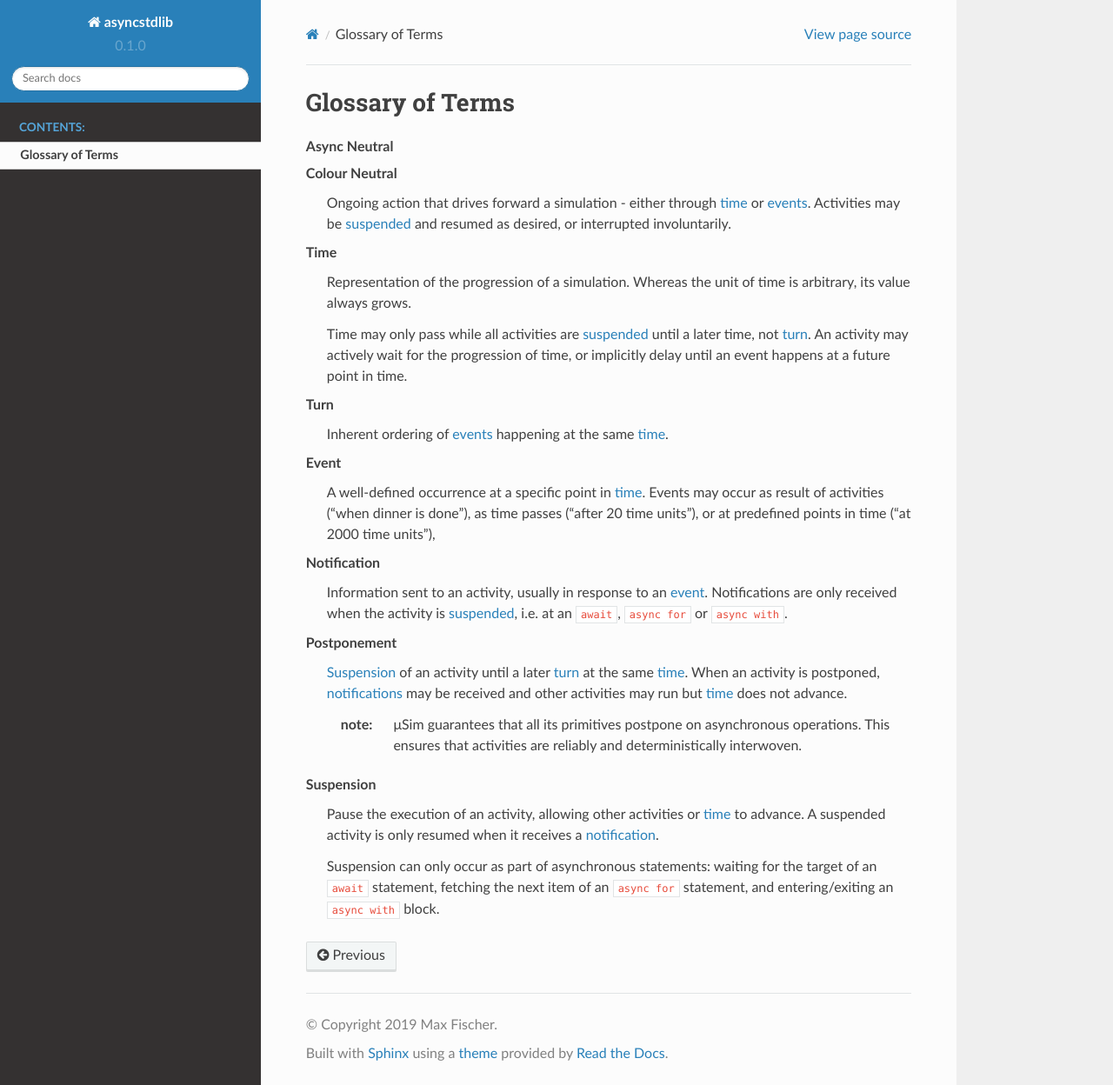
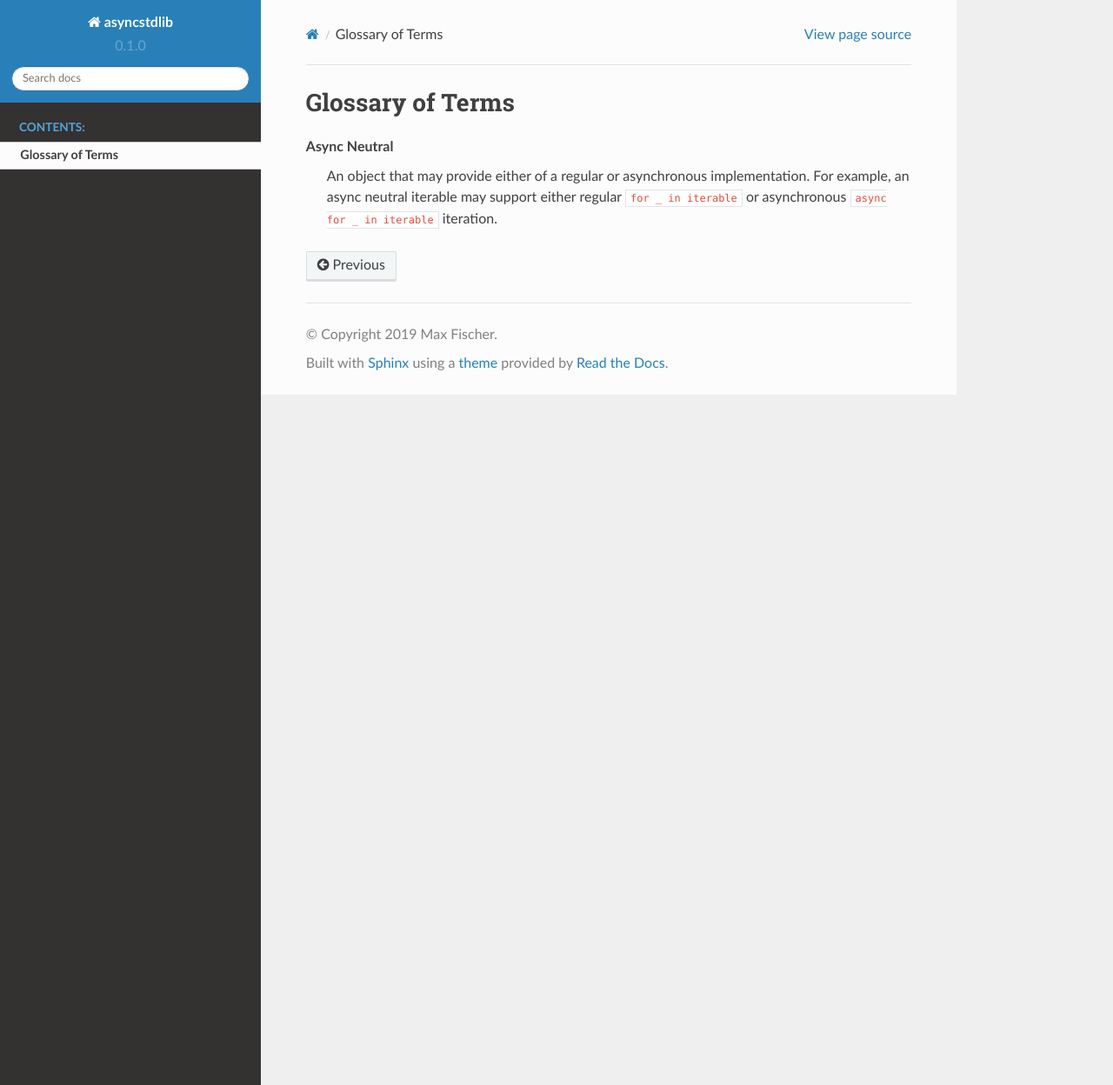
Before and after one commit to maxfischer2781/asyncstdlib, a Sphinx documentation site: the page built from docs/source/glossary.rst, in a window 1280 px wide and 1248 px high. Shown: the whole window at 87% size. Built offline with Sphinx 7.4.7 and the Read the Docs theme 2.0.0, drawn with Linux system fonts in a browser that asks for light colours; formulas are drawn with MathJax 3.

Commit message:
cleaned up c/p'd docs

```diff
--- a/docs/source/glossary.rst
+++ b/docs/source/glossary.rst
@@ -9,51 +9,7 @@ Glossary of Terms
 
 .. glossary::
 
-    Async Neutral
-
-    Colour Neutral
-        Ongoing action that drives forward a simulation - either through :term:`time` or :term:`events <event>`.
-        Activities may be :term:`suspended <Suspension>` and resumed as desired, or interrupted involuntarily.
-
-    Time
-        Representation of the progression of a simulation.
-        Whereas the unit of time is arbitrary, its value always grows.
-
-        Time may only pass while all :term:`activities <Activity>`
-        are :term:`suspended <Suspension>` until a later time, not :term:`turn`.
-        An :term:`activity` may actively wait for the progression of time,
-        or implicitly delay until an event happens at a future point in time.
-
-    Turn
-        Inherent ordering of :term:`events <event>` happening at the same :term:`time`.
-
-    Event
-        A well-defined occurrence at a specific point in :term:`time`.
-        Events may occur
-        as result of activities ("when dinner is done"),
-        as time passes ("after 20 time units"),
-        or
-        at predefined points in time ("at 2000 time units"),
-
-    Notification
-        Information sent to an :term:`activity`, usually in response to an :term:`event`.
-        Notifications are only received when the :term:`activity`
-        is :term:`suspended <Suspension>`, i.e. at an ``await``, ``async for`` or ``async with``.
-
-    Postponement
-        :term:`Suspension` of an :term:`activity` until a later :term:`turn` at the same :term:`time`.
-        When an :term:`activity` is postponed, :term:`notifications <Notification>` may be received
-        and other :term:`activities <Activity>` may run but :term:`time` does not advance.
-
-        :note: μSim guarantees that all its primitives postpone on asynchronous operations.
-               This ensures that activities are reliably and deterministically interwoven.
-
-    Suspension
-        Pause the execution of an :term:`activity`,
-        allowing other :term:`activities <activity>` or :term:`time` to advance.
-        A suspended activity is only resumed when it receives a :term:`notification`.
-
-        Suspension can only occur as part of asynchronous statements:
-        waiting for the target of an ``await`` statement,
-        fetching the next item of an ``async for`` statement,
-        and entering/exiting an ``async with`` block.
+   Async Neutral
+      An object that may provide either of a regular or asynchronous implementation.
+      For example, an async neutral iterable may support either regular
+      ``for _ in iterable`` or asynchronous ``async for _ in iterable`` iteration.
```
